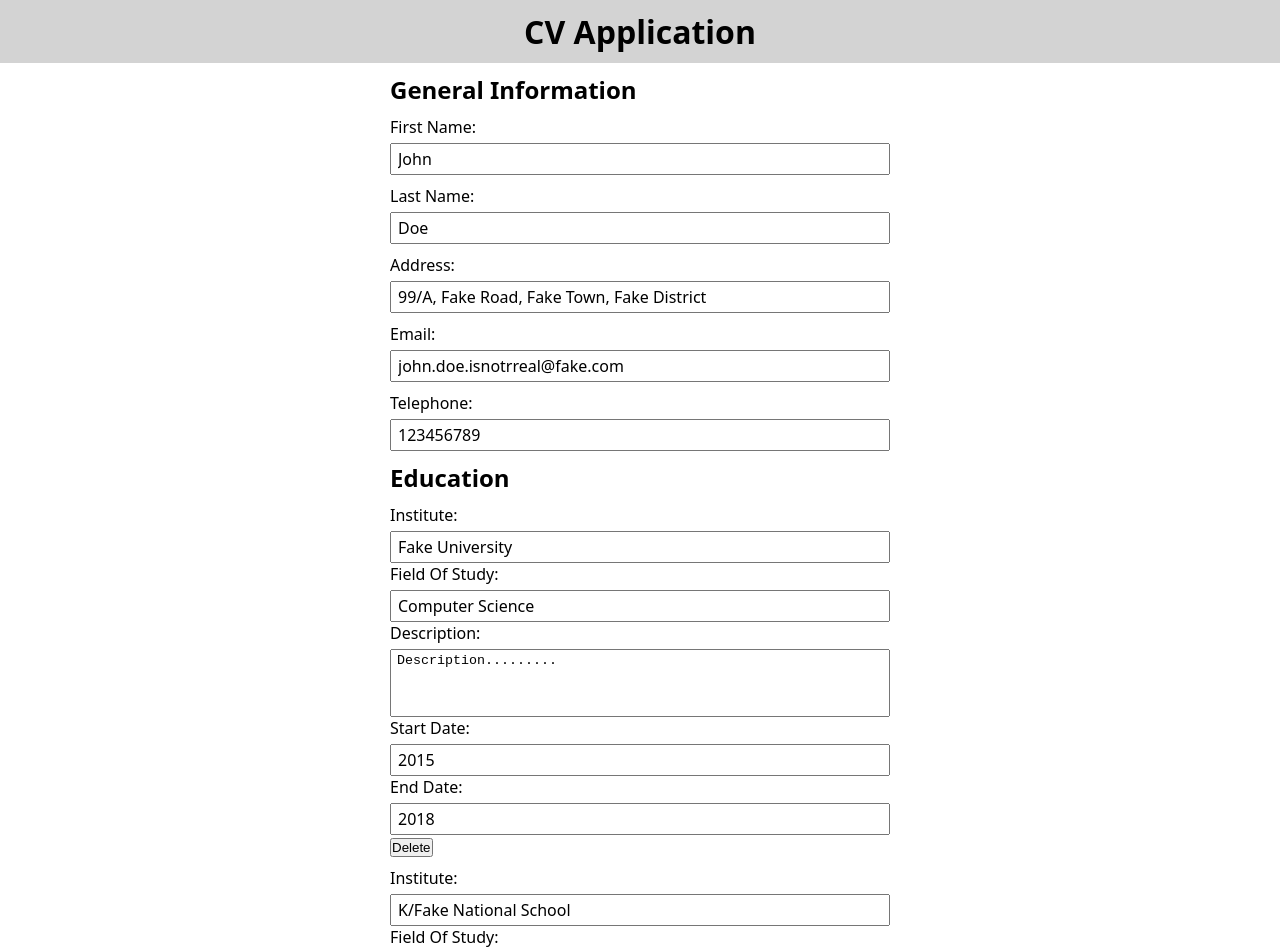
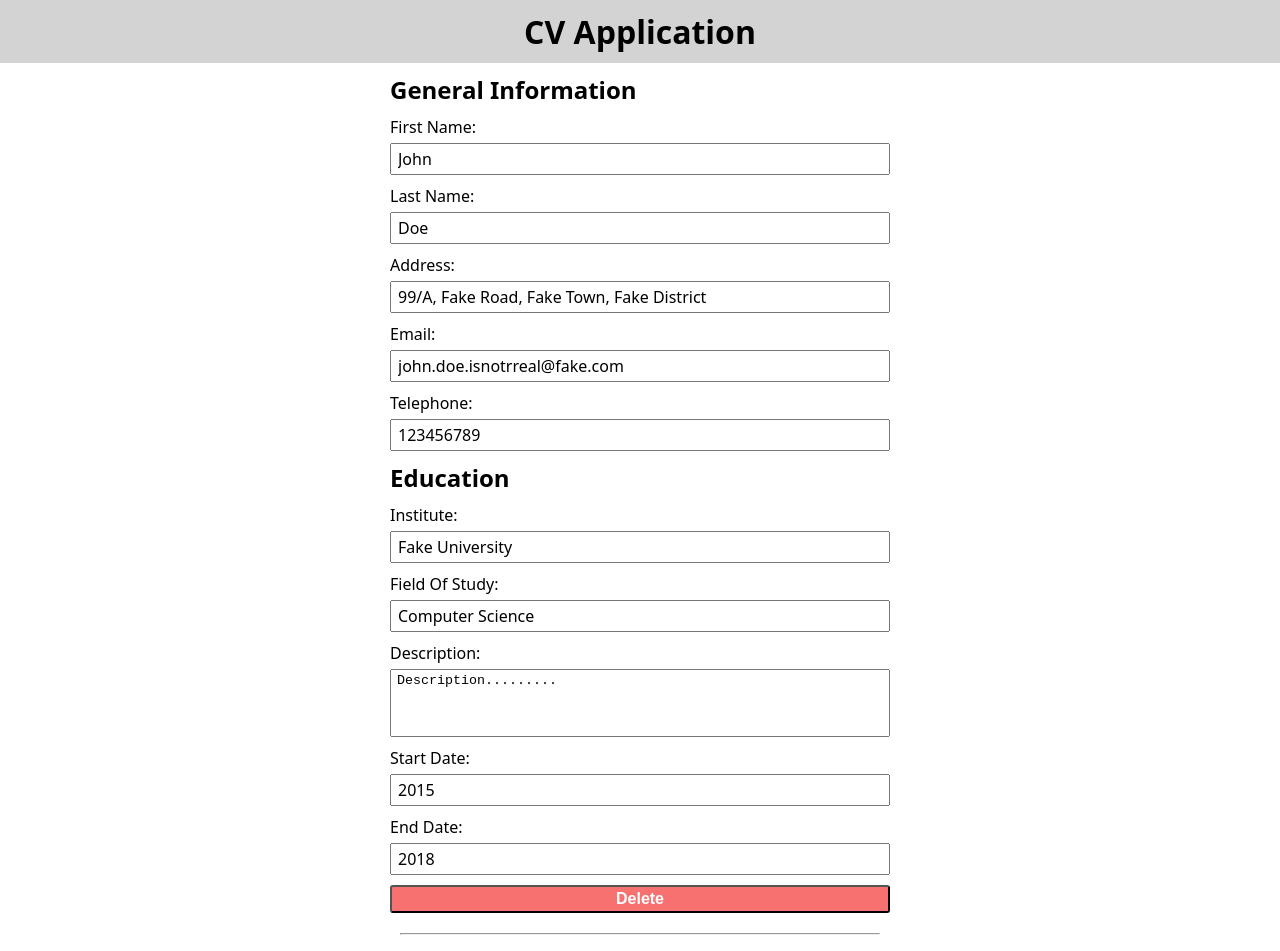
Before and after one commit to VMadhuranga/cv-application, a React (Vite) app: page / in a window 1280 px wide. Shown: the top 951 px of the page. Built offline with nearby package versions, Linux system fonts and the light colour scheme.

Commit message:
Update NewEducation component
Add new-education class to div element
Add delete class to delete button
Create hr element

```diff
--- a/src/components/cv-information/education/new-education.jsx
+++ b/src/components/cv-information/education/new-education.jsx
@@ -56,7 +56,7 @@ export function NewEducation({
   }
 
   return (
-    <div>
+    <div className="new-education">
       <Input
         id={`institute${id}`}
         type={"text"}
@@ -91,7 +91,12 @@ export function NewEducation({
         value={endDate}
         handleOnChange={handleEndDateChange}
       ></Input>
-      <Button text={"Delete"} handleOnClick={deleteEducation}></Button>
+      <Button
+        text={"Delete"}
+        handleOnClick={deleteEducation}
+        className={"delete"}
+      ></Button>
+      <hr />
     </div>
   );
 }
```
